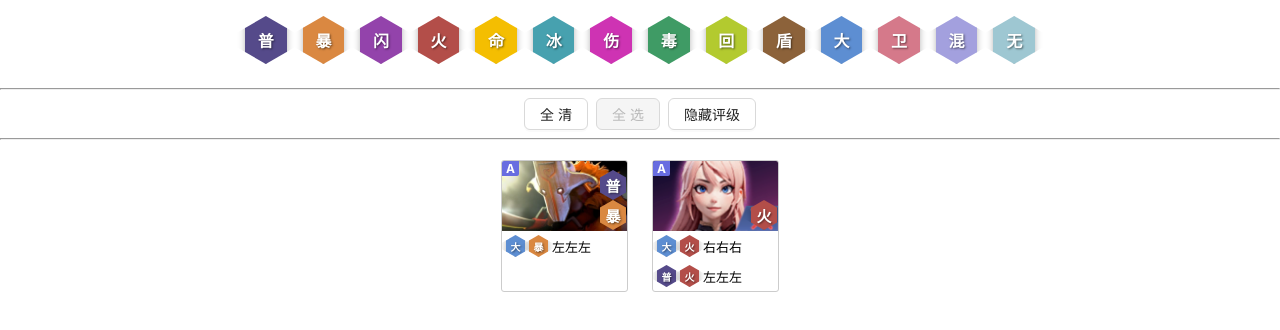
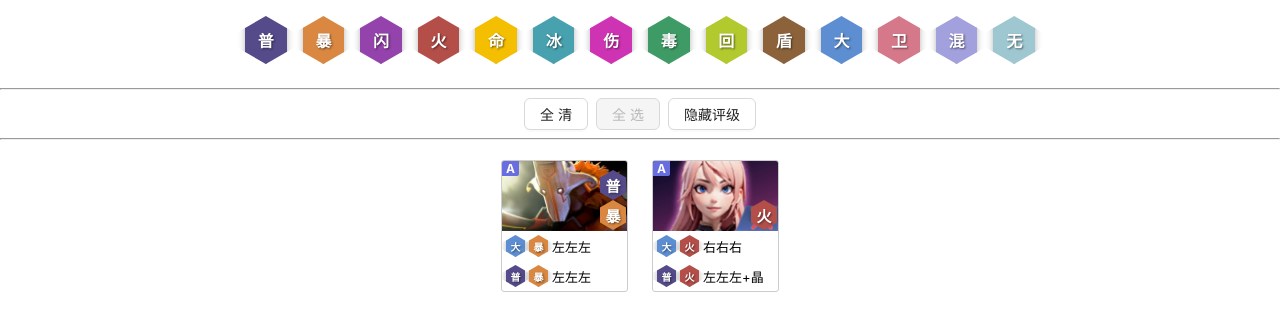
Before and after one commit to yc-shawn/auto-gladiators-guides, a React (Create React App) app: page / in a window 1280 px wide. Shown: the top 330 px of the page. Built offline with nearby package versions, Linux system fonts and the light colour scheme.

Commit message:
add mojing to description

```diff
--- a/src/guides/GuideHome.tsx
+++ b/src/guides/GuideHome.tsx
@@ -128,7 +128,7 @@ export default function GuideHome() {
                     key={index}
                     style={{ display: 'flex', alignItems: 'center', gap: 4 }}
                   >
-                    {guide.sets.map((sect) => (
+                    {guide.sects.map((sect) => (
                       <SectBadge
                         key={sect}
                         sect={sect}
--- a/src/guides/heros.ts
+++ b/src/guides/heros.ts
@@ -28,7 +28,7 @@ export enum Rank {
 }
 
 type GuideSet = {
-  sets: SECT[];
+  sects: SECT[];
   description?: string;
 };
 
@@ -46,7 +46,10 @@ export const heros: Hero[] = [
     rank: Rank.A,
     sects: [ATTACK, CRIT],
     image: require('./images/heros/Juggernaut.webp'),
-    guides: [{ sets: [ULTI, CRIT], description: '左左左' }],
+    guides: [
+      { sects: [ULTI, CRIT], description: '左左左' },
+      { sects: [ATTACK, CRIT], description: '左左左' },
+    ],
   },
   {
     name: '剑姬',
@@ -54,8 +57,8 @@ export const heros: Hero[] = [
     sects: [FURY],
     image: require('./images/heros/jianji.png'),
     guides: [
-      { sets: [ULTI, FURY], description: '右右右' },
-      { sets: [ATTACK, FURY], description: '左左左' },
+      { sects: [ULTI, FURY], description: '右右右' },
+      { sects: [ATTACK, FURY], description: '左左左+晶' },
     ],
   },
 ];
```
